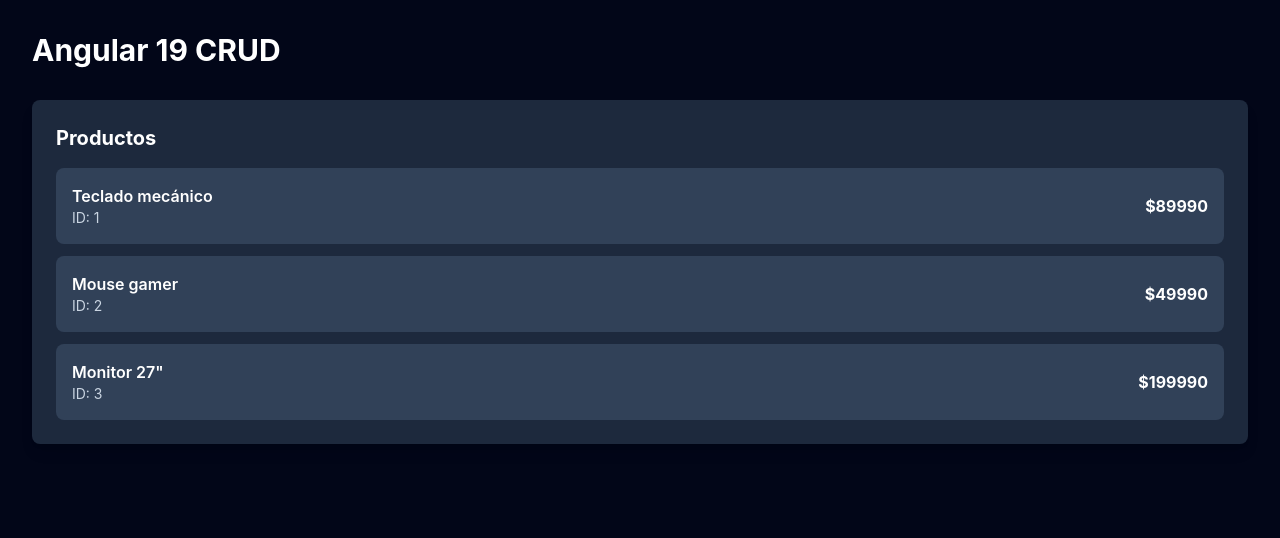
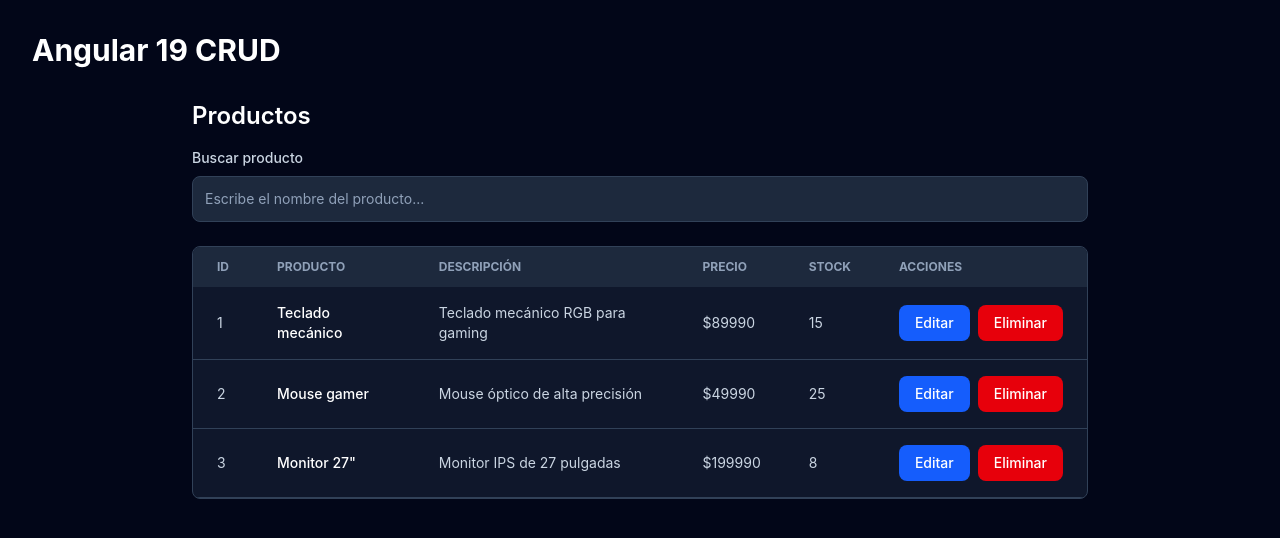
Before and after one commit to zlSiro/Angular_Evolution_lab, an Angular app in the folder angular19_crud/: page / in a window 1280 px wide. Shown: the top 538 px of the page. Built offline with nearby package versions, Linux system fonts and the light colour scheme.

Commit message:
feat: mejorar gestión de productos con búsqueda y edición en ProductListComponent

```diff
--- a/angular19_crud/src/app/app.component.ts
+++ b/angular19_crud/src/app/app.component.ts
@@ -1,9 +1,7 @@
 import { Component } from '@angular/core';
 import { RouterOutlet } from '@angular/router';
-import { InputDemoComponent } from './components/input-demo/input-demo.component';
-import { OutputDemoComponent } from './components/output-demo/output-demo.component';
-import { ModelDemoComponent } from './components/model-demo/model-demo.component';
 import { ProductListComponent } from './components/product-list/product-list.component';
+import { Product } from './models/product';
 import { ProductService } from './services/product.service';
 
 @Component({
@@ -22,9 +20,16 @@
 
   // name = 'JuanPablo';
 
-  products;
+  products: Product[];
+
+  // Producto seleccionado para editar.
+  selectedProduct: Product | null = null;
 
   constructor(private productService: ProductService) {
     this.products = this.productService.getProducts();
   }
+
+  onEditProduct(product: Product): void {
+    this.selectedProduct = product;
+  }
 }
--- a/angular19_crud/src/app/components/product-list/product-list.component.html
+++ b/angular19_crud/src/app/components/product-list/product-list.component.html
@@ -1,34 +1,81 @@
-<div class="rounded-lg bg-slate-800 p-6 text-white shadow-lg">
+<div class="mt-8 w-full max-w-4xl mx-auto">
+  <h2 class="mb-4 text-2xl font-semibold text-white">Productos</h2>
 
-  <h2 class="mb-4 text-xl font-bold">
-    Productos
-  </h2>
+  <div class="mb-6">
+    <label for="search" class="mb-2 block text-sm font-medium text-slate-300">
+      Buscar producto
+    </label>
 
-  <div class="space-y-3">
-
-    <!-- Iterar sobre la lista de productos y mostrar cada uno usando el @for() -->
-    @for (product of products(); track product.id) {
-
-      <div class="flex items-center justify-between rounded-lg bg-slate-700 p-4">
-
-        <div>
-          <p class="font-semibold">
-            {{ product.name }}
-          </p>
-
-          <p class="text-sm text-slate-300">
-            ID: {{ product.id }}
-          </p>
-        </div>
-
-        <p class="font-bold">
-          ${{ product.price }}
-        </p>
-
-      </div>
-
-    }
-
+    <!--
+      ngModel sigue siendo válido en Angular 19.
+      No lo reemplazamos por Signals solamente porque
+      Angular 19 tenga nuevas APIs basadas en Signals.
+    -->
+    <input
+      id="search"
+      type="text"
+      [(ngModel)]="searchTerm"
+      placeholder="Escribe el nombre del producto..."
+      class="block w-full rounded-lg border border-slate-700 bg-slate-800 p-3 text-sm text-white placeholder-slate-400 focus:border-blue-500 focus:ring-blue-500"
+    />
   </div>
 
+  <div class="overflow-hidden rounded-lg border border-slate-700 bg-slate-900">
+    <table class="w-full text-left text-sm text-slate-300">
+      <thead class="bg-slate-800 text-xs uppercase text-slate-400">
+        <tr>
+          <th scope="col" class="px-6 py-3">ID</th>
+          <th scope="col" class="px-6 py-3">Producto</th>
+          <th scope="col" class="px-6 py-3">Descripción</th>
+          <th scope="col" class="px-6 py-3">Precio</th>
+          <th scope="col" class="px-6 py-3">Stock</th>
+          <th scope="col" class="px-6 py-3">Acciones</th>
+        </tr>
+      </thead>
+
+      <tbody>
+        @for (product of searchProducts(); track product.id) {
+          <tr class="border-b border-slate-700">
+            <td class="px-6 py-4">
+              {{ product.id }}
+            </td>
+
+            <td class="px-6 py-4 font-medium text-white">
+              {{ product.name }}
+            </td>
+
+            <td class="px-6 py-4">
+              {{ product.description }}
+            </td>
+
+            <td class="px-6 py-4">${{ product.price }}</td>
+
+            <td class="px-6 py-4">
+              {{ product.stock }}
+            </td>
+
+            <td class="px-6 py-4">
+              <div class="flex gap-2">
+                <button
+                  type="button"
+                  class="rounded-lg bg-blue-600 px-4 py-2 text-sm font-medium text-white hover:bg-blue-700"
+                  (click)="editProduct(product)"
+                >
+                  Editar
+                </button>
+
+                <button
+                  type="button"
+                  class="rounded-lg bg-red-600 px-4 py-2 text-sm font-medium text-white hover:bg-red-700"
+                  (click)="deleteProduct(product.id)"
+                >
+                  Eliminar
+                </button>
+              </div>
+            </td>
+          </tr>
+        }
+      </tbody>
+    </table>
+  </div>
 </div>
--- a/angular19_crud/src/app/components/product-list/product-list.component.ts
+++ b/angular19_crud/src/app/components/product-list/product-list.component.ts
@@ -1,9 +1,10 @@
-import { Component, input } from '@angular/core';
+import { Component, input, output } from '@angular/core';
+import { FormsModule } from '@angular/forms';
 import { Product } from '../../models/product';
 
 @Component({
   selector: 'app-product-list',
-  imports: [],
+  imports: [FormsModule],
   templateUrl: './product-list.component.html',
   styleUrl: './product-list.component.css'
 })
@@ -14,8 +15,38 @@
 
   // Angular 19:
   // Signal Input estable.
-  //
-  // El componente recibe la lista desde su componente padre.
   products = input.required<Product[]>();
 
+  // Angular 18:
+  // @Output() edit = new EventEmitter<Product>();
+
+  // Angular 19:
+  // Function-based Output estable.
+  edit = output<Product>();
+
+  // Angular 18:
+  // @Output() delete = new EventEmitter<number>();
+
+  // Angular 19:
+  // Function-based Output estable.
+  delete = output<number>();
+
+  searchTerm = '';
+
+  searchProducts(): Product[] {
+    const term = this.searchTerm.toLowerCase();
+
+    return this.products().filter(product =>
+      product.name.toLowerCase().includes(term)
+    );
+  }
+
+  editProduct(product: Product): void {
+    this.edit.emit(product);
+  }
+
+  deleteProduct(id: number): void {
+    this.delete.emit(id);
+  }
+
 }
--- a/angular19_crud/src/app/models/product.ts
+++ b/angular19_crud/src/app/models/product.ts
@@ -1,5 +1,7 @@
 export interface Product {
   id: number;
   name: string;
+  description: string;
   price: number;
+  stock: number;
 }
--- a/angular19_crud/src/app/services/product.service.ts
+++ b/angular19_crud/src/app/services/product.service.ts
@@ -10,17 +10,23 @@
     {
       id: 1,
       name: 'Teclado mecánico',
-      price: 89990
+      description: 'Teclado mecánico RGB para gaming',
+      price: 89990,
+      stock: 15
     },
     {
       id: 2,
       name: 'Mouse gamer',
-      price: 49990
+      description: 'Mouse óptico de alta precisión',
+      price: 49990,
+      stock: 25
     },
     {
       id: 3,
       name: 'Monitor 27"',
-      price: 199990
+      description: 'Monitor IPS de 27 pulgadas',
+      price: 199990,
+      stock: 8
     }
   ];
 
```
